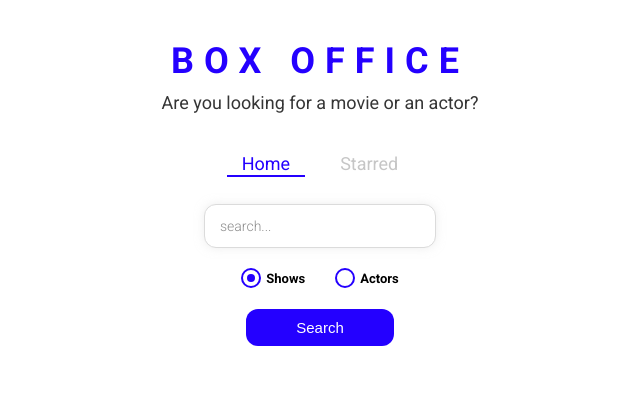
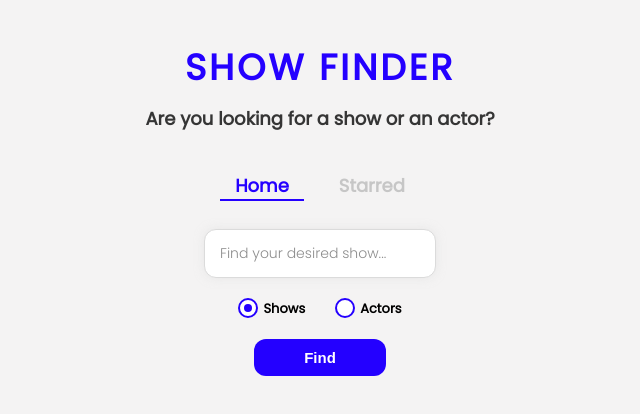
Before and after one commit to itsPhoenix03/Show-Finder, a React (Create React App) app: page / in a window 1280 px wide. Shown: the top 414 px of the page, without its empty margins (320-960 px from the left). Built offline with nearby package versions, Linux system fonts and the light colour scheme.

Commit message:
fixed a bug and changed some styling

```diff
--- a/public/index.html
+++ b/public/index.html
@@ -18,7 +18,7 @@
       href="https://fonts.googleapis.com/css?family=Roboto:300,400,700,&display=swap"
       rel="stylesheet"
     />
-    <title>Box Office</title>
+    <title>Show Finder</title>
   </head>
   <body>
     <noscript>You need to enable JavaScript to run this app.</noscript>
--- a/src/Components/CustomRadio.js
+++ b/src/Components/CustomRadio.js
@@ -24,13 +24,13 @@ const RadioWrapper = styled.label`
     height: 16px;
     width: 16px;
     background-color: #fff;
-    border: 2px solid ${({ theme }) => theme.mainColors.blue};
+    border: 2.5px solid ${({ theme }) => theme.mainColors.blue};
     border-radius: 50%;
   }
 
   input:checked ~ span {
     background-color: #fff;
-    border: 2px solid ${({ theme }) => theme.mainColors.blue};
+    border: 2.5px solid ${({ theme }) => theme.mainColors.blue};
   }
 
   span:after {
--- a/src/Components/MainPageLayout.js
+++ b/src/Components/MainPageLayout.js
@@ -6,8 +6,8 @@ const MainPageLayout = ({ children }) => {
   return (
     <div>
       <Title
-        title="Box Office"
-        subtitle="Are you looking for a movie or an actor?"
+        title="Show Finder"
+        subtitle="Are you looking for a show or an actor?"
       />
       <Navbar />
       {children}
--- a/src/Components/Navs.styled.js
+++ b/src/Components/Navs.styled.js
@@ -10,6 +10,8 @@ export const NavList = styled.ul`
 `;
 
 export const LinkStyled = styled(Link)`
+  font-family: 'Poppins', sans-serif;
+  font-weight: 600;
   margin: 0 10px;
   padding: 3px 15px;
   position: relative;
--- a/src/Components/Title.styled.js
+++ b/src/Components/Title.styled.js
@@ -6,13 +6,14 @@ export const TitleWrapper = styled.div`
 
   h1 {
     color: ${({ theme }) => theme.mainColors.blue};
-    letter-spacing: 10px;
+    letter-spacing: 3px;
     text-transform: uppercase;
     margin: 0 0 10px;
   }
 
   p {
     color: ${({ theme }) => theme.mainColors.dark};
+    font-weight: bolder;
     margin: 0;
   }
 `;
--- a/src/Pages/Home.js
+++ b/src/Pages/Home.js
@@ -14,8 +14,10 @@ import {
 const renderResult = results => {
   if (results && results.length === 0)
     return (
-      <div style={{ textAlign: 'center', color: '#2400ff' }}>
-        No Result Found
+      <div
+        style={{ textAlign: 'center', color: '#2400ff', fontWeight: 'bolder' }}
+      >
+        Oops! No Result Found
       </div>
     );
   if (results && results.length > 0)
@@ -28,10 +30,10 @@ const renderResult = results => {
 };
 
 const Home = () => {
-  const [input, setInput] = useLastQuery();
+  const [input, setInput] = useLastQuery('');
   const [results, setResult] = useState(null);
   const [searchOption, setSearchOption] = useState('shows');
-  const isSearchShow = searchOption === 'shows';
+  const isShow = searchOption === 'shows';
 
   const onInputChange = useCallback(
     ev => {
@@ -58,7 +60,7 @@ const Home = () => {
     <MainPageLayout>
       <SearchInput
         type="text"
-        placeholder="search..."
+        placeholder="Find your desired show..."
         onChange={onInputChange}
         onKeyDown={onKeyDown}
         value={input}
@@ -68,8 +70,8 @@ const Home = () => {
           <CustomRadio
             label="Shows"
             id="show-search"
-            value="show"
-            checked={isSearchShow}
+            value="shows"
+            checked={isShow}
             onChange={onRadioSearch}
           />
         </div>
@@ -79,15 +81,15 @@ const Home = () => {
             label="Actors"
             id="actor-search"
             value="people"
-            checked={!isSearchShow}
+            checked={!isShow}
             onChange={onRadioSearch}
           />
         </div>
       </RadioInputsWrapper>
 
       <SearchButtonWrapper>
-        <button type="button" onClick={onSearch}>
-          Search
+        <button type="button" onClick={onSearch} style={{ fontWeight: '600' }}>
+          Find
         </button>
       </SearchButtonWrapper>
 
--- a/src/Pages/Home.styled.js
+++ b/src/Pages/Home.styled.js
@@ -2,7 +2,7 @@ import styled from 'styled-components';
 
 export const SearchInput = styled.input`
   display: block;
-  font-family: 'Roboto', sans-serif;
+  font-family: 'Poppins', sans-serif;
   width: 200px;
   margin: auto;
   outline: none;
--- a/src/index.css
+++ b/src/index.css
@@ -1,5 +1,8 @@
+@import url('https://fonts.googleapis.com/css2?family=Poppins:wght@300;400&display=swap');
+
 body {
-  font-family: 'Roboto', sans-serif;
+  background-color: rgba(233, 231, 231, 0.486);
+  font-family: 'Poppins', sans-serif;
   font-size: 18px;
   margin: 0;
   padding-top: 40px;
```
